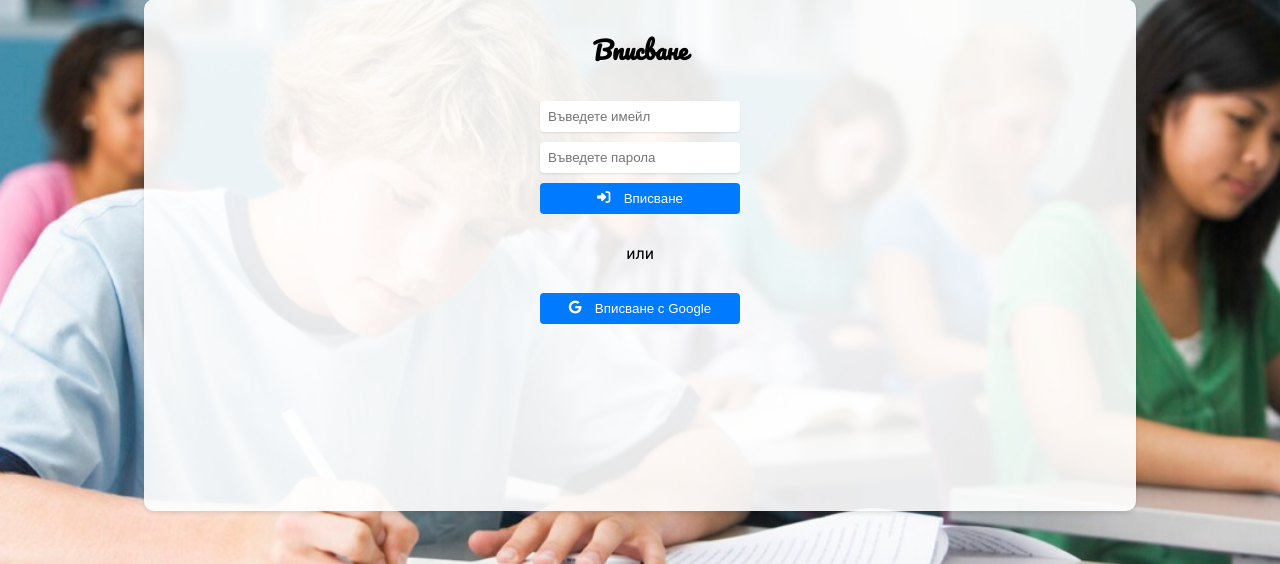
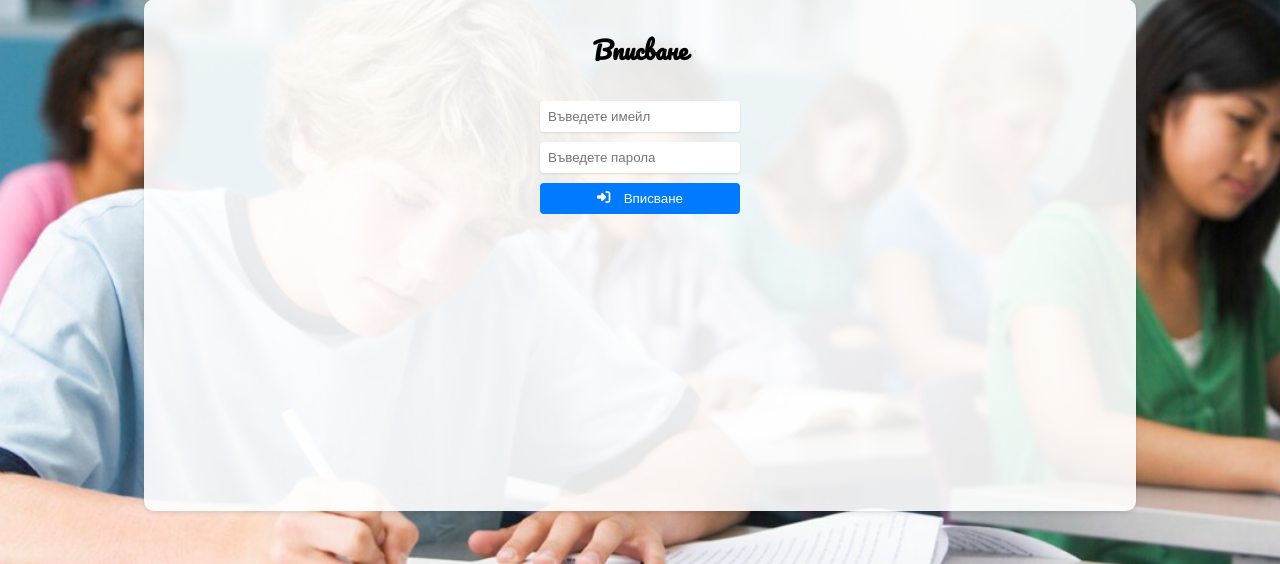
Before and after one commit to DanielHalachev/KnowledgeTest, a PHP site: the page made by pages/login.php in a window 1280 px wide. Shown: the part 145-709 px from the top of the page. Run offline with PHP 8.4, Linux system fonts and the light colour scheme; some libraries are stand-ins or nearby versions.

Commit message:
Removed logging in with Google option

```diff
--- a/pages/login.php
+++ b/pages/login.php
@@ -21,8 +21,6 @@ include "../includes/guestUserHeader.php";
           <input type="password" name="password" placeholder="Въведете парола"/>
           <button type="submit"><span class="fa fa-right-to-bracket"></span>Вписване</button>
         </form>
-        <p>или</p>
-        <button type="button"><span class="fa fa-google"></span>Вписване с Google</button>
       </section>
       <dialog id="error-message">
           <form>
```
